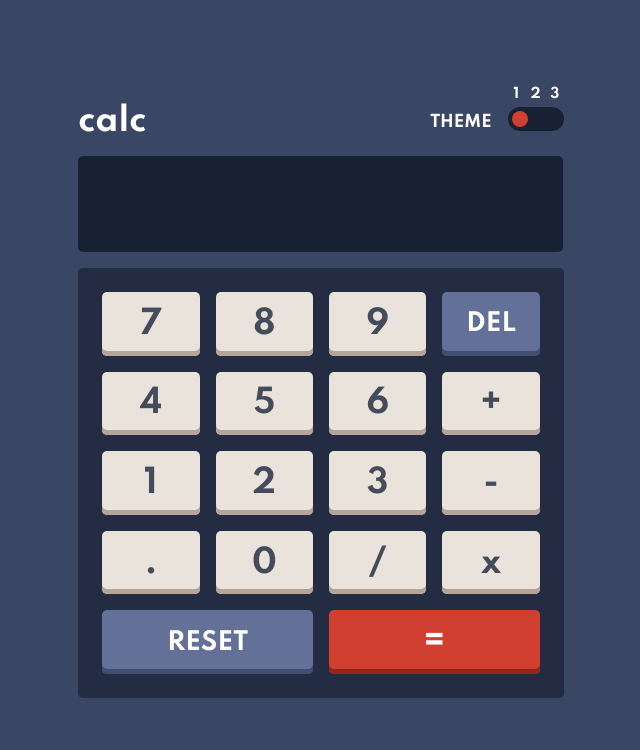
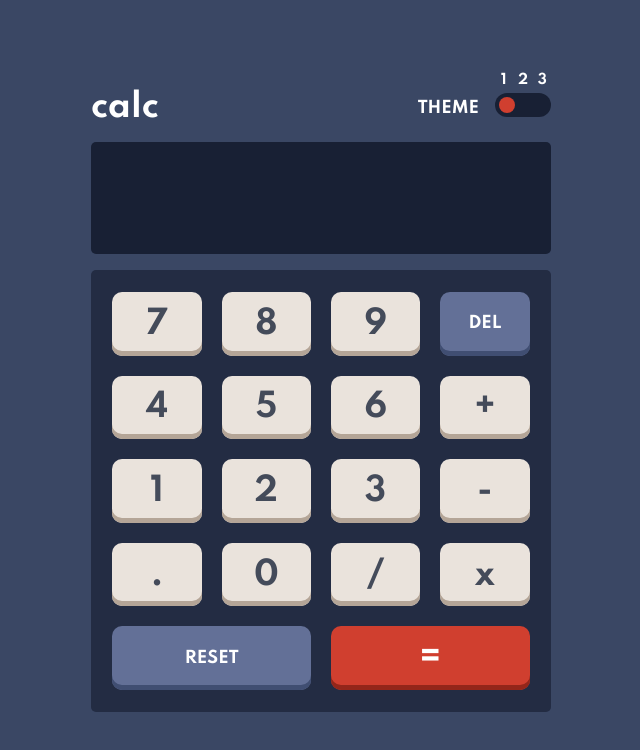
Before and after one commit to paiput/calculator-app, a React (Create React App) app: page / in a window 1280 px wide. Shown: the top 750 px of the page, without its empty margins (319-959 px from the left). Built offline with nearby package versions, Linux system fonts and the light colour scheme.

Commit message:
Change styles

```diff
--- a/src/App.module.css
+++ b/src/App.module.css
@@ -1,6 +1,5 @@
-:global .calculator {
-  background-color: var(--bg-main);
-  display: grid;
-  min-height: 100vh;
-  place-content: center;
+@media (max-width: 540px) {
+  :global .calculator {
+    width: 90vw;
+  }
 }
--- a/src/components/Display/display.module.css
+++ b/src/components/Display/display.module.css
@@ -1,14 +1,18 @@
 .display {
+  align-items: flex-end;
   background-color: var(--bg-screen);
   border-radius: 5px;
   color: var(--clr-text);
+  display: flex;
+  flex-direction: column;
   font: inherit;
-  height: 6rem;
+  height: 7rem;
+  justify-content: center;
   margin-block: 1.5rem 1rem;
   max-width: 485px;
   overflow-x: scroll;
   overflow-y: hidden;
-  padding: .75em;
+  padding: 1.35rem 1.35rem calc(1.35rem - 12px);
   text-align: right;
 }
 
@@ -28,7 +32,7 @@
 }
 
 .display.reduced {
-  padding: .5em;
+  padding: 1.25rem 1.25rem calc(1.25rem - 12px);
 }
 
 .displayValue {
@@ -36,7 +40,7 @@
 }
 
 .display.reduced .displayValue {
-  font-size: 1em;
+  font-size: 1.25em;
 }
 
 .inputValue {
--- a/src/components/Key/key.module.css
+++ b/src/components/Key/key.module.css
@@ -1,7 +1,7 @@
 .default {
   background-color: var(--bg-key);
   border: none;
-  border-radius: 5px;
+  border-radius: 10px;
   box-shadow: inset 0 -5px 0 0 var(--bg-key-shadow);
   color: var(--clr-key);
   cursor: pointer;
@@ -25,7 +25,7 @@
   background-color: var(--bg-text-key);
   box-shadow: inset 0 -5px 0 0 var(--bg-text-key-shadow);
   color: var(--clr-text-key);
-  font-size: 1.5rem;
+  font-size: 1rem;
   text-transform: uppercase;
 }
 
--- a/src/components/KeyPad/keyPad.module.css
+++ b/src/components/KeyPad/keyPad.module.css
@@ -2,7 +2,7 @@
   background-color: var(--bg-keypad);
   border-radius: 5px;
   display: grid;
-  gap: 1rem;
+  gap: 1.25rem;
   grid-template-areas:
     "key-7      key-8      key-9         key-delete"
     "key-4      key-5      key-6         key-sum"
@@ -10,7 +10,7 @@
     "key-dot    key-0      key-division  key-multiplication"
     "key-reset  key-reset  key-equals    key-equals";
   grid-template-columns: repeat(4, 1fr);
-  padding: .75em;
+  padding: 1.35rem;
 }
 
 @media (max-width: 540px) {
--- a/src/index.module.css
+++ b/src/index.module.css
@@ -78,3 +78,10 @@ body {
     font-size: 1.5rem;
   }
 }
+
+:global #root {
+  background-color: var(--bg-main);
+  display: grid;
+  min-height: 100vh;
+  place-content: center;
+}
```
